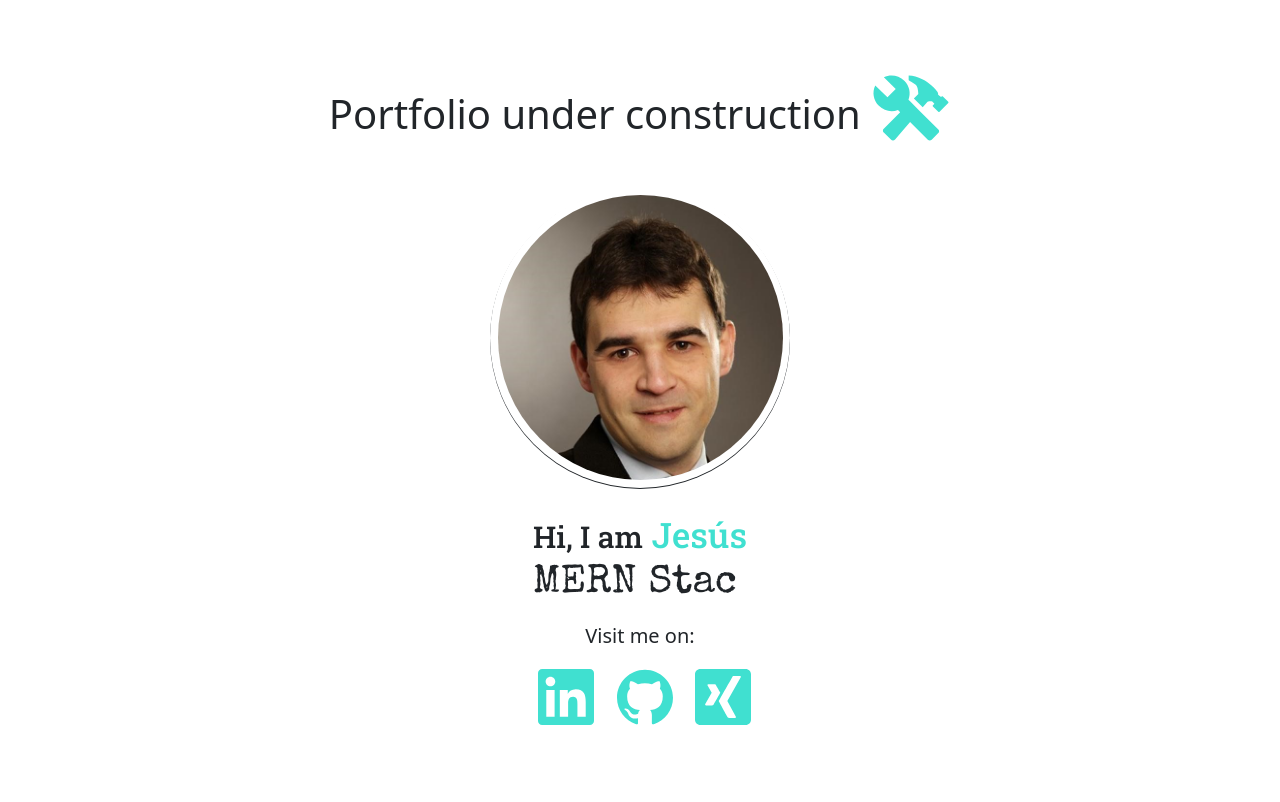
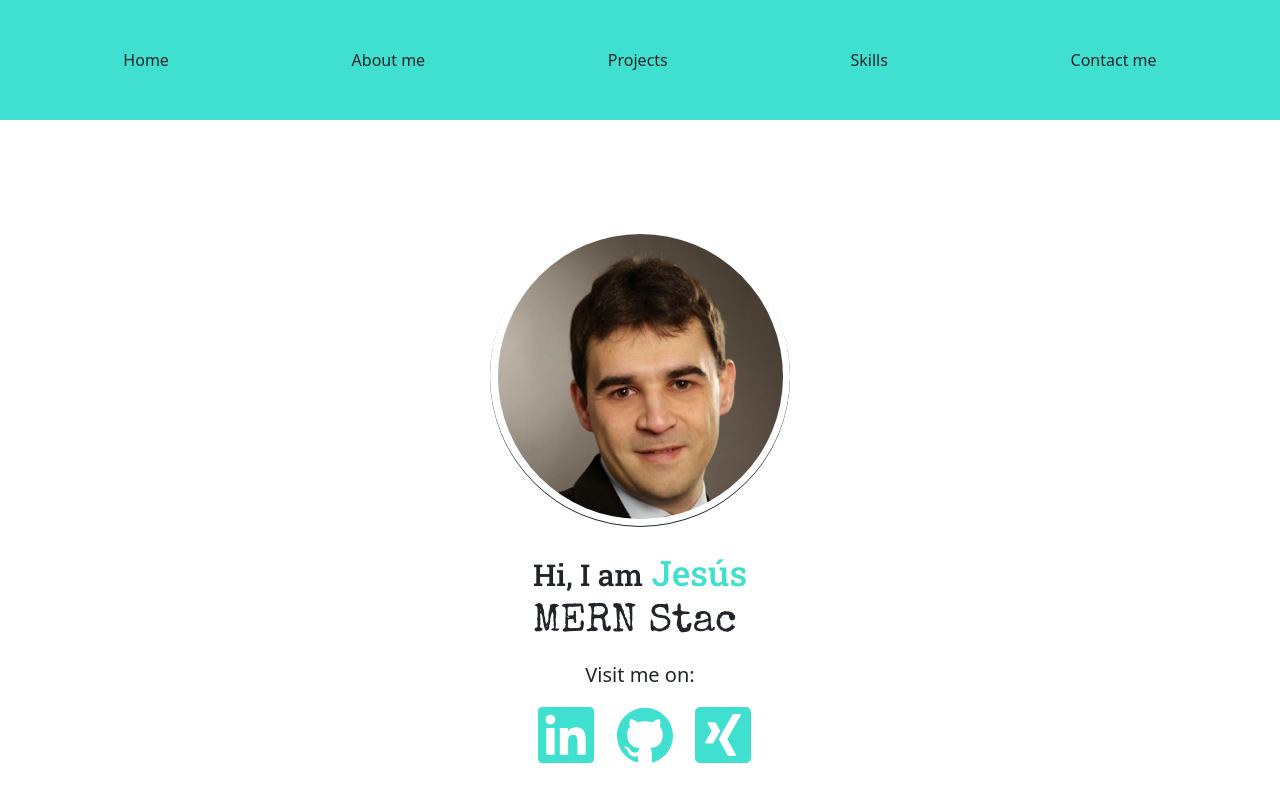
Before and after one commit to delafuentej/my-portfolio, a React (Create React App) app: page / in a window 1280 px wide. Shown: the top 802 px of the page. Built offline with nearby package versions, Linux system fonts and the light colour scheme.

Commit message:
nav included

```diff
--- a/src/App.js
+++ b/src/App.js
@@ -4,10 +4,12 @@ import 'bootstrap/dist/css/bootstrap.min.css';
 import './App.css';
 
 import Home from './Container/Home/Home';
+import Nav from  "./Container/Nav/Nav"
 
 function App() {
   return (
     <div className="App">
+      <Nav />
       <Home />
 
     </div>
--- a/src/Container/Home/Home.js
+++ b/src/Container/Home/Home.js
@@ -17,10 +17,10 @@ const Home = () => {
   return (
     <div className="home-container">
       <h1 className="home-title">
-        Portfolio under construction{" "}
-        <span style={{ color: "turquoise", fontSize: "2em" }}>
+       {/*  Portfolio under construction{" "} */}
+       {/*  <span style={{ color: "turquoise", fontSize: "2em" }}>
           <IoMdConstruct />
-        </span>
+        </span> */}
       </h1>
       <div className="profile-picture">
         <div className="profile-picture-bg"></div>
--- /dev/null
+++ b/src/Container/Nav/Nav.css
@@ -0,0 +1,13 @@
+.nav-list{
+    display:flex;
+    flex-direction: row;
+    justify-content: space-around;
+    list-style-type: none;
+    background-color:turquoise;
+    padding:2em;
+
+}
+
+.nav-list-item{
+    margin:1rem;
+}
--- /dev/null
+++ b/src/Container/Nav/Nav.js
@@ -0,0 +1,22 @@
+import React from "react";
+
+import "./Nav.css";
+
+const Nav=()=>{
+
+    return(
+        <ul
+        className="nav-list">
+            <li className="nav-list-item">Home</li>
+            <li className="nav-list-item">About me</li>
+            <li className="nav-list-item">Projects</li>
+            <li className="nav-list-item">Skills</li>
+            <li className="nav-list-item">Contact me</li>
+
+        </ul>
+    )
+
+}
+
+
+export default Nav;
```
